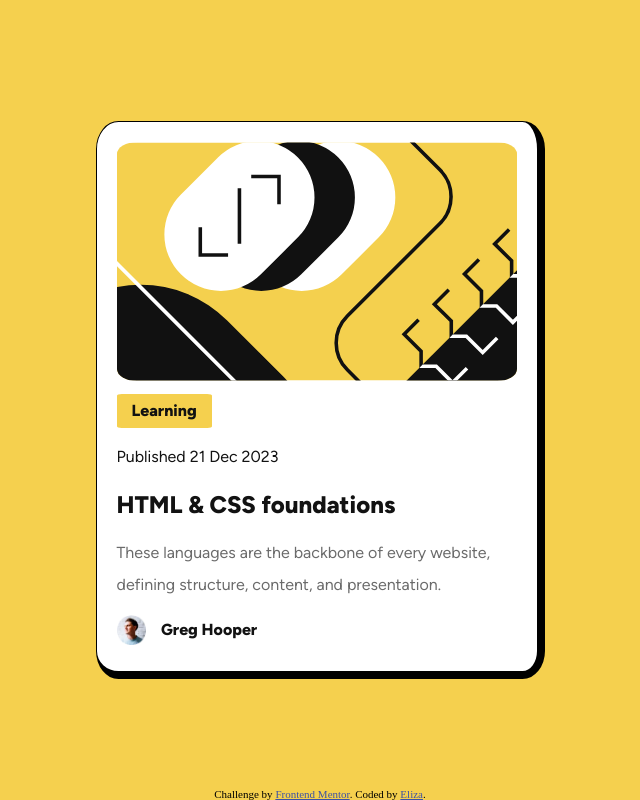
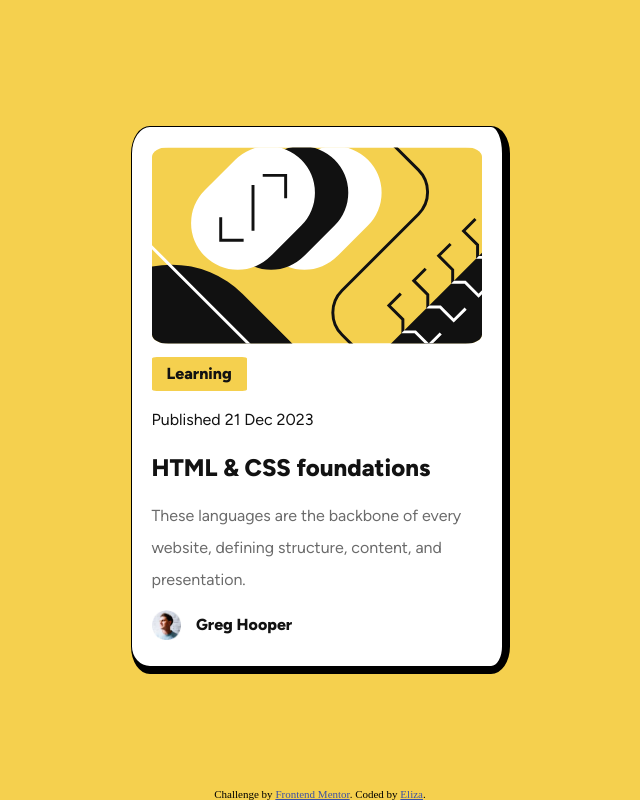
Before and after one commit to code9lizard/FrontendMentor-blog-preview-card, a plain HTML site: page index.html in a window 1280 px wide. Shown: the whole page, without its empty margins (320-960 px from the left). Drawn offline with Linux system fonts and the light colour scheme.

Commit message:
Update style.css

```diff
--- a/style.css
+++ b/style.css
@@ -50,7 +50,7 @@ body {
     flex-direction: column;
     flex-wrap: wrap;
     color: hsl(0, 0%, 7%);
-    width: 400px;
+    width: 330px;
     row-gap: 8px;
     line-height: 2;
 }
```
